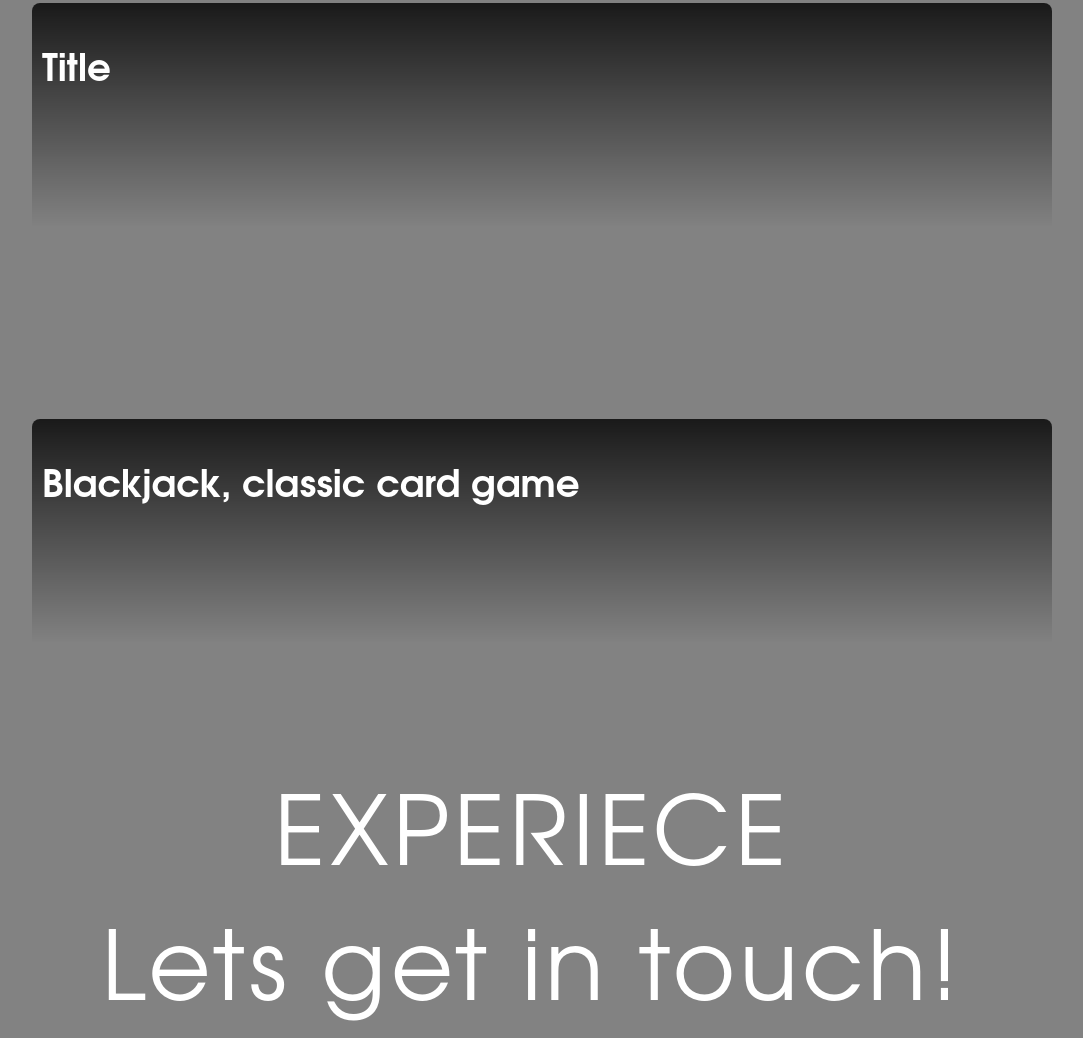
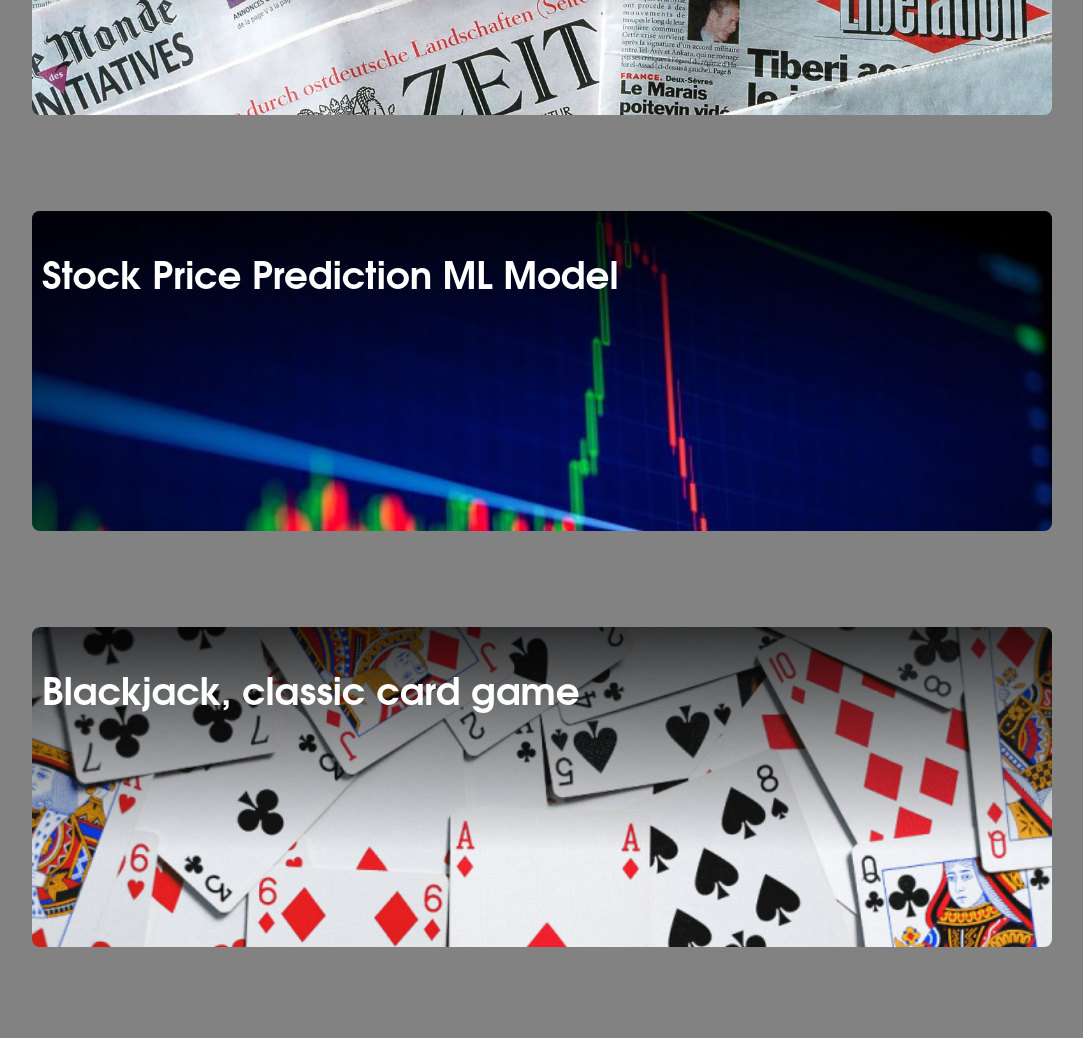
Before and after one commit to dregiske/portfolio-project, a plain HTML site: page index.html in a window 1280 px wide. Shown: the part 3015-4053 px from the top of the page, without its empty margins (108-1191 px from the left). Drawn offline with Linux system fonts and the light colour scheme.

Commit message:
finalized personal project -2

```diff
--- a/css/style-experience.css
+++ b/css/style-experience.css
@@ -8,7 +8,7 @@
 	justify-content: center;
 }
 .experience-title {
-	margin: 0 0 10px;
+	margin: 200px 0 10px;
 	font-size: 6rem;
 	letter-spacing: 4px;
 }
--- a/css/style-project.css
+++ b/css/style-project.css
@@ -79,7 +79,7 @@
 
 /* Project-2 edit */
 #projects .project-2 .card-front {
-	background-image: url("");
+	background-image: url("../images/stock-backdrop.jpg");
 	background-size: cover;
 	background-repeat: no-repeat;
 
@@ -98,7 +98,7 @@
 
 /* Project-3 edit */
 .project-3 .card-front {
-	background-image: url("../images/cards-backdrop.jpg");
+	background-image: url("../images/cards-v2-backdrop.png");
 	background-size: cover;
 	background-repeat: no-repeat;
 
--- a/css/style.css
+++ b/css/style.css
@@ -12,7 +12,7 @@ body, html {
 }
 /* padding in between sections */
 .section {
-	padding: 96px 20px;
+	padding: 200px 20px;
 }
 
 /* NAV SECTION */
--- a/index.html
+++ b/index.html
@@ -144,16 +144,18 @@
 				<!-- Frontside -->
 				<div class="card-front">
 					<div class="content">
-						<h3>Title</h3>
+						<h3>Stock Price Prediction ML Model</h3>
 					</div>
 				</div>
 				<!-- Backside -->
 				<div class="card-back">
-					<h3>Title</h3>
+					<h3>Stock Price Prediction ML Model</h3>
 					<p class="content">
-						description
+						Predict tomorrows direction of a stock price using daily
+						OHLCV data and time-aware features. Evaluate with temporal
+						splits and tiny backtest to show practical impact.
 						<br><br>
-						- tags
+						- Python - yfinance API - Pandas - matplotlib
 					</p>
 				</div>
 			</div>
```
Also changed, not shown: images/cards-v2-backdrop.png (added), images/stock-backdrop.jpg (added).
